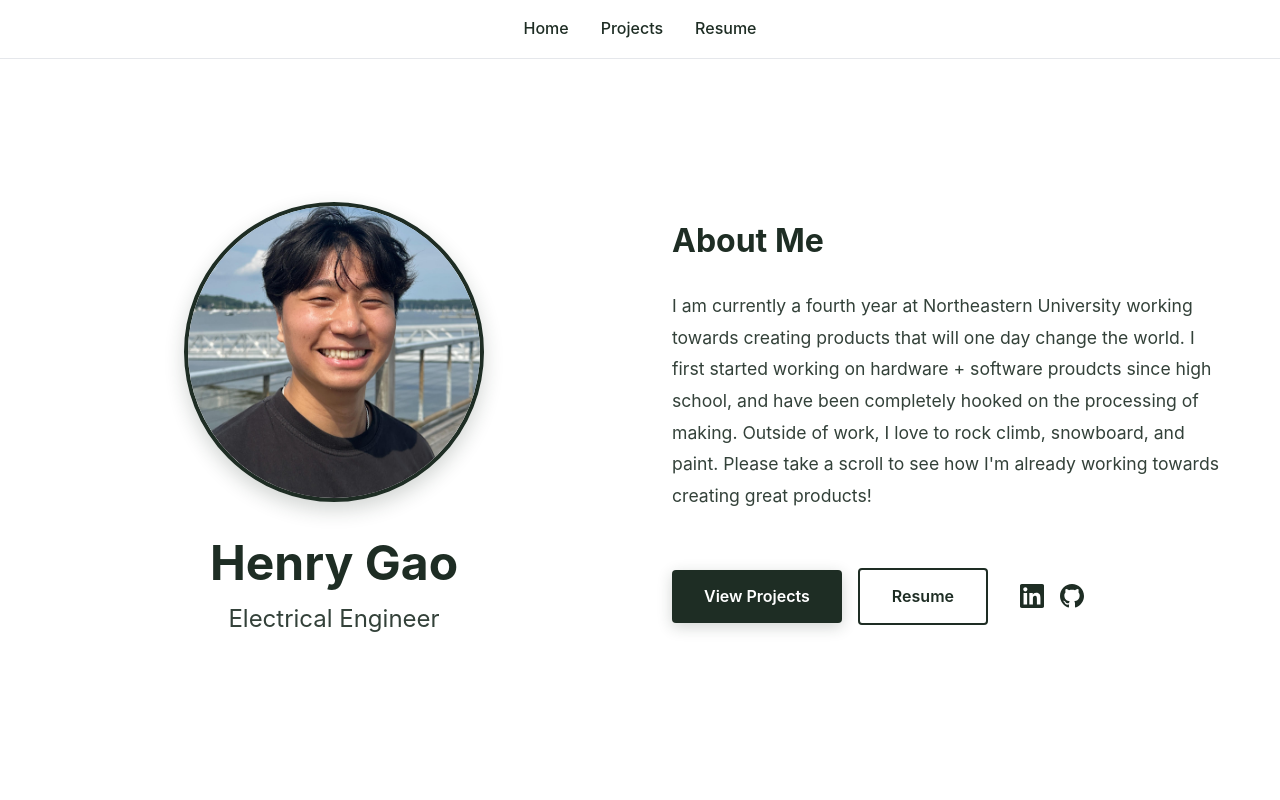
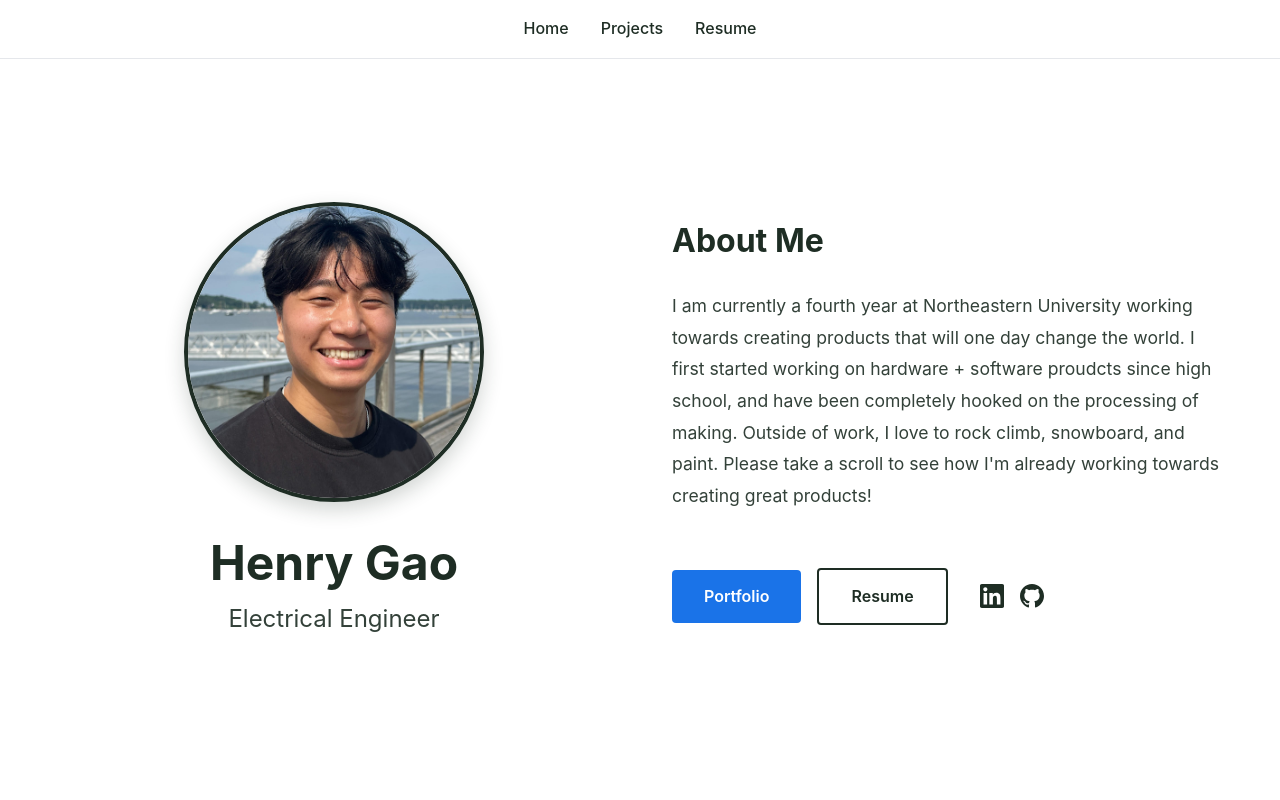
Before and after one commit to HenGao/portfolio1, a React (Vite) app: page / in a window 1280 px wide. Shown: the top 800 px of the page. Built offline with nearby package versions, Linux system fonts and the light colour scheme.

Commit message:
changed portfolio button color

```diff
--- a/src/components/Hero.css
+++ b/src/components/Hero.css
@@ -112,7 +112,18 @@
   color: white;
 }
 
-.hero-actions .btn-primary:hover {
+.hero-actions .btn-portfolio {
+  background: #1A73E8;
+  box-shadow: none;
+}
+
+.hero-actions .btn-portfolio:hover {
+  background: #4a9eff;
+  box-shadow: none;
+  transform: none;
+}
+
+.hero-actions .btn-primary:hover:not(.btn-portfolio) {
   background: var(--secondary-color);
   transform: translateY(-2px);
 }
--- a/src/components/Hero.jsx
+++ b/src/components/Hero.jsx
@@ -20,8 +20,8 @@ const Hero = () => {
               I am currently a fourth year at Northeastern University working towards creating products that will one day change the world. I first started working on hardware + software proudcts since high school, and have been completely hooked on the processing of making. Outside of work, I love to rock climb, snowboard, and paint. Please take a scroll to see how I'm already working towards creating great products!
             </p>
             <div className="hero-actions">
-              <Link to="/projects" className="btn btn-primary">
-                View Projects
+              <Link to="/projects" className="btn btn-primary btn-portfolio">
+                Portfolio
               </Link>
               <Link to="/resume" className="btn btn-secondary">
                 Resume
```
